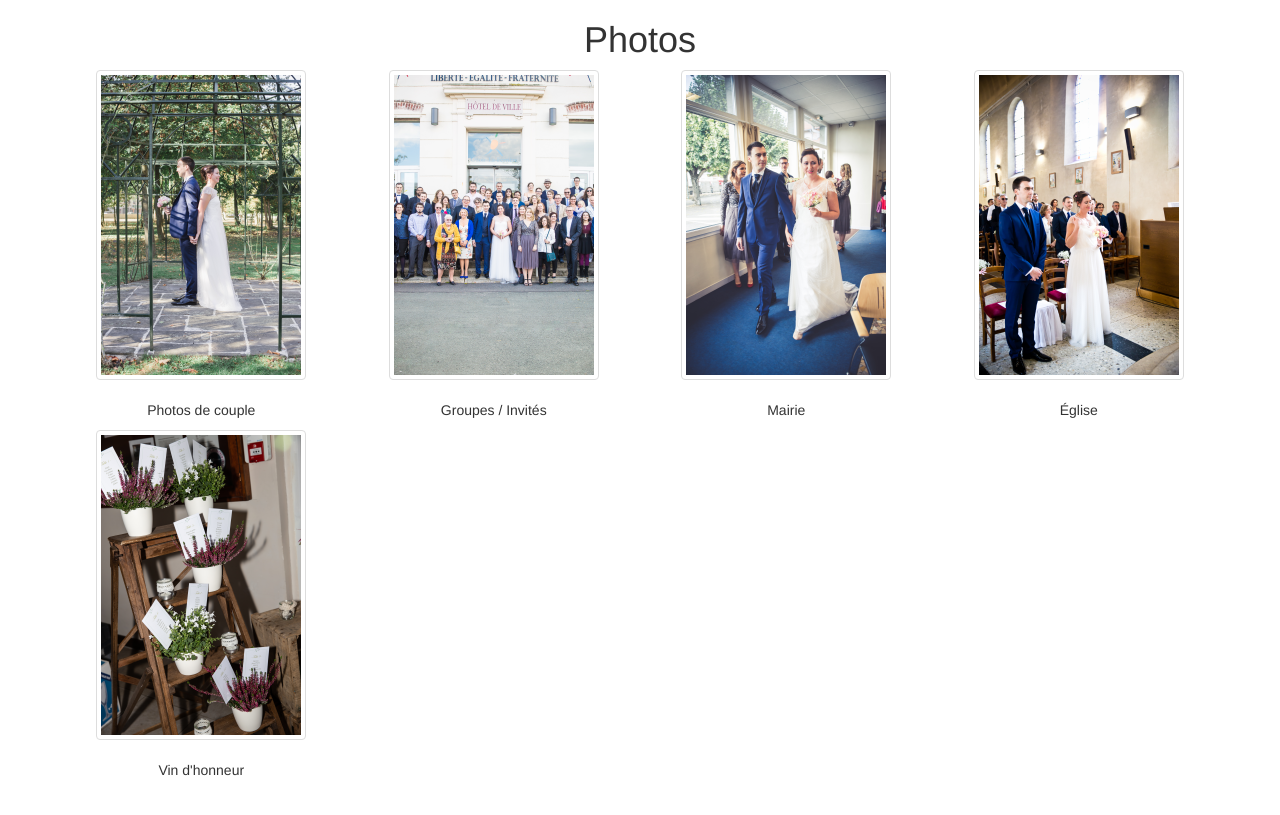
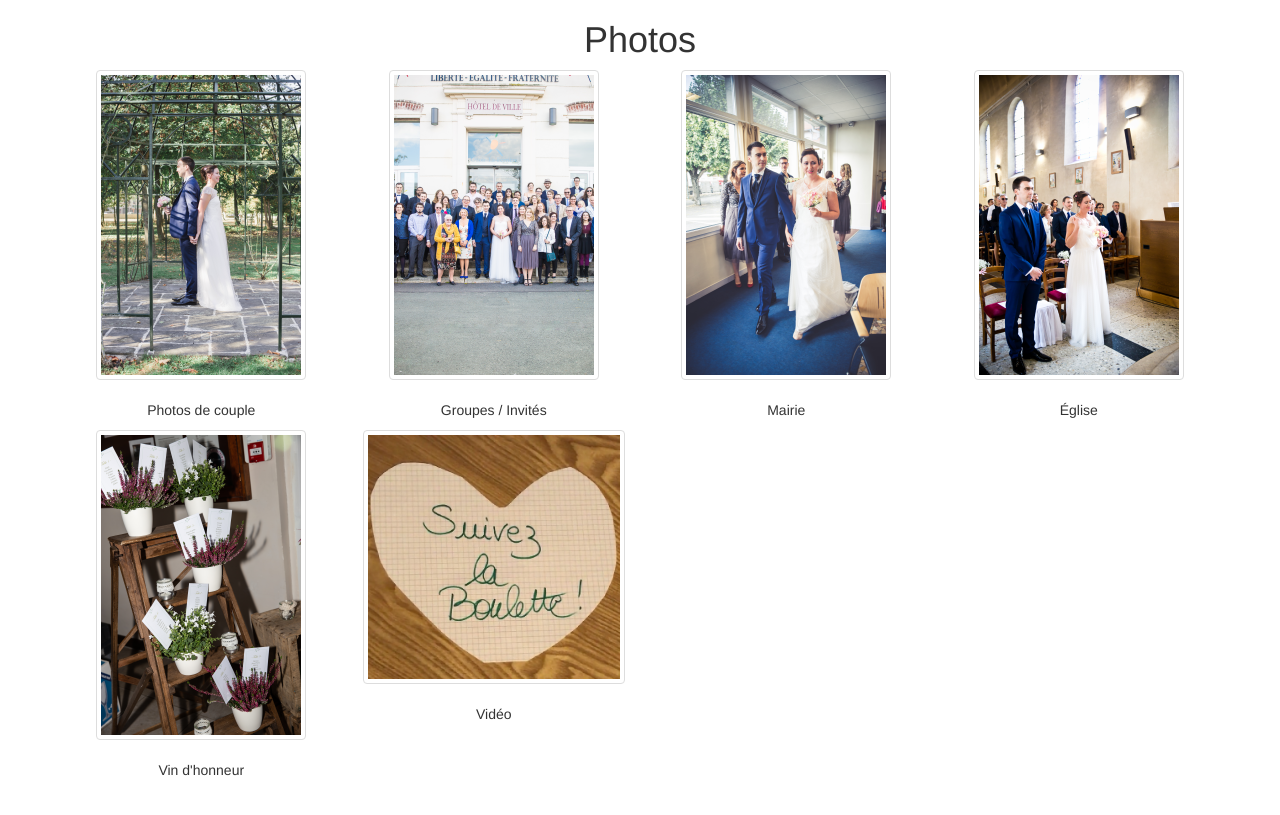
Before and after one commit to GeoffreyMetais/wedsite, a Jekyll site: the page photos.html, which Jekyll copies as it is, in a window 1280 px wide. Shown: the top 815 px of the page. Built offline with Jekyll 4.4.1, drawn with Linux system fonts in a browser that asks for light colours.

Commit message:
Add video

```diff
--- a/photos.html
+++ b/photos.html
@@ -49,6 +49,10 @@
                         src="/img/photos/vindhonneur_thumb.png" alt="Vin d'honneur" class="img-responsive displayed img-thumbnail" /></a><br />
                 <p>Vin d'honneur</p>
             </div>
+            <div class="col-lg-3 col-md-3 col-sm-3 col-xs-6"><a href="https://www.dropbox.com/s/tzdnbjy24upd6b4/Vid%C3%A9o%20mariage%20anais%20et%20geoffrey.mp4?dl=0"><img
+                        src="/img/photos/boulette_thumb.png" alt="Vin d'honneur" class="img-responsive displayed img-thumbnail" /></a><br />
+                <p>Vidéo</p>
+            </div>
         </div>
     </div>
 </body>
```
Also changed, not shown: img/photos/boulette_thumb.png (added), 1 other file.
